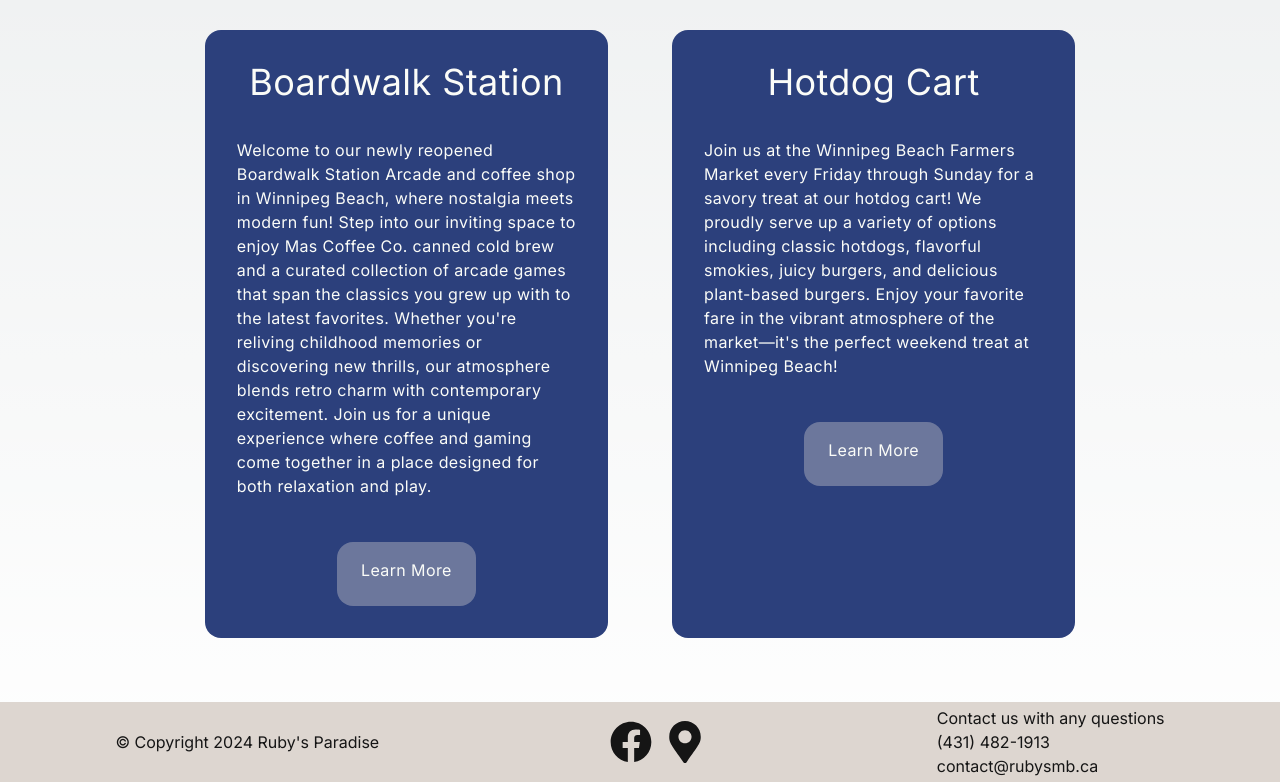
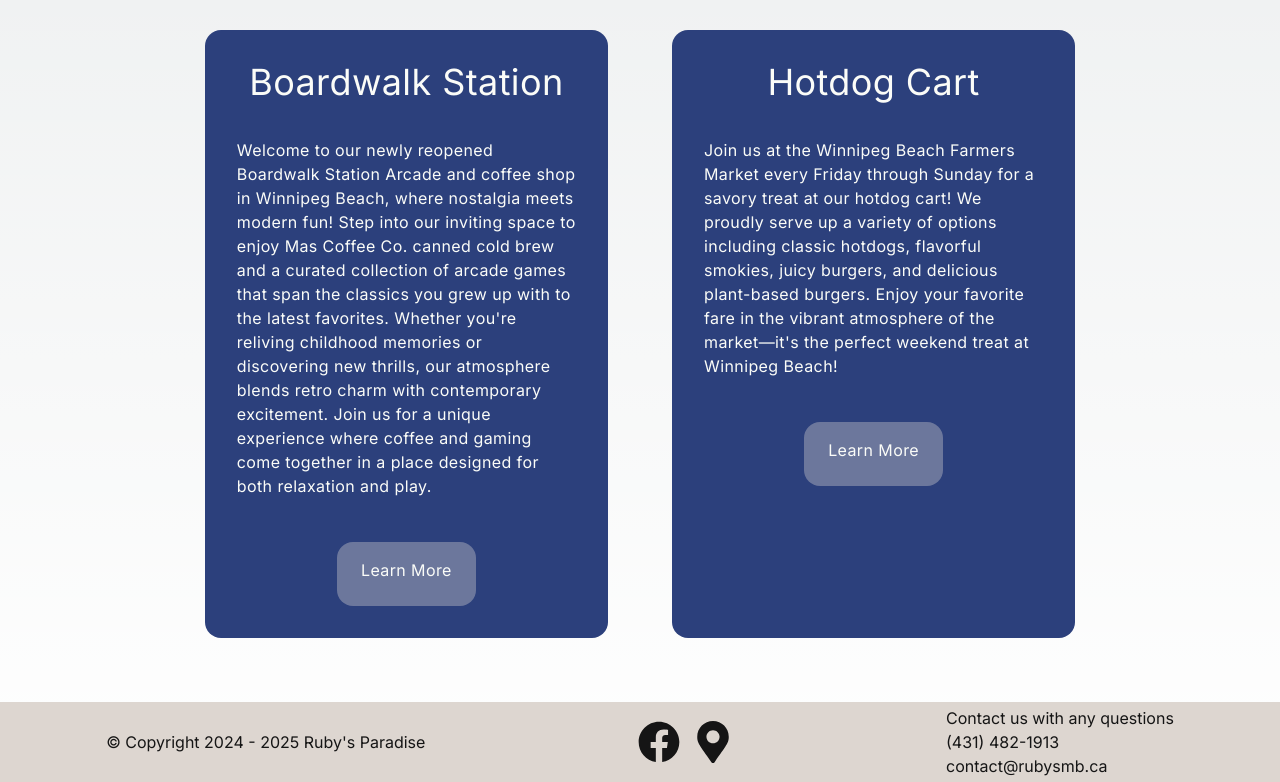
Before and after one commit to travisfriesen/rubys-website, a Next.js app: page / in a window 1280 px wide. Shown: the part 1382-2164 px from the top of the page. Built offline with nearby package versions, Linux system fonts and the light colour scheme.

Commit message:
Updated Copyright Year

```diff
--- a/src/components/footer.tsx
+++ b/src/components/footer.tsx
@@ -6,7 +6,7 @@ export default function Footer() {
         <div className="h-20 bg-r-footer-white flex text-r-black justify-evenly">
             <div className="m-auto text-r-black">
                 {/* eslint-disable-next-line react/no-unescaped-entities */}
-                © Copyright 2024 Ruby's Paradise
+                © Copyright 2024 - 2025 Ruby's Paradise
             </div>
             <div className="m-auto flex gap-3 justify-evenly">
                 <Link href="https://fb.me/rubyswinnipegbeach"><FaFacebook size={42}/></Link>
```
